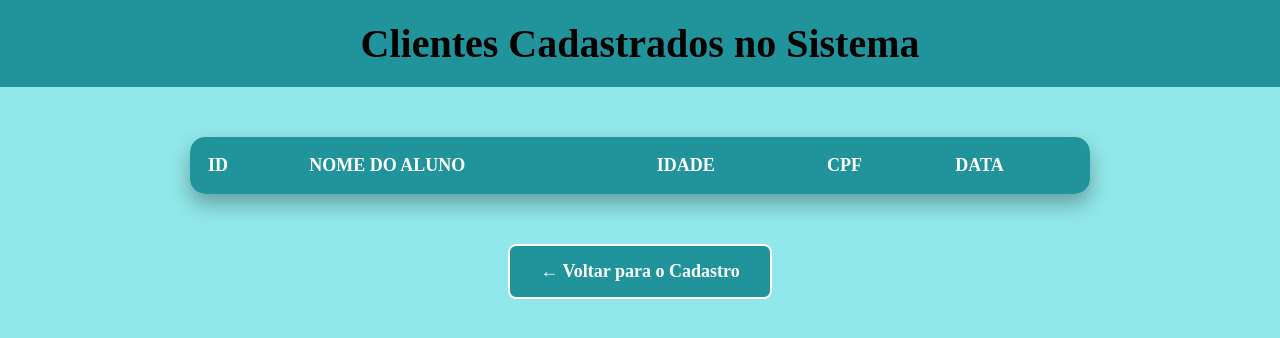
After one commit to Victor-gon-code/projeto_02, a Flask app: page /clientes in a window 1280 px wide. The commit adds this page. Shown: the top 338 px of the page. Run offline with Flask 3, Linux system fonts and the light colour scheme; data that the repository does not hold is empty.

Commit message:
nova tela de clientes

```diff
--- a/app.py
+++ b/app.py
@@ -52,5 +52,20 @@ def index():
                 return redirect(url_for('index'))
     return render_template('index.html')
 
+@app.route('/clientes')
+def clientes():
+    connection = sqlite3.connect(db_file)
+    cursor = connection.cursor()
+    cursor.execute(
+        'SELECT * FROM customers'
+    )
+    lista_clientes = cursor.fetchall()
+
+    cursor.close()
+    connection.close()
+    return render_template('clientes.html', alunos = lista_clientes)
+
+
+
 if __name__ == '__main__':
     app.run(debug=True)
--- /dev/null
+++ b/static/clientes.css
@@ -0,0 +1,87 @@
+body{
+    margin: 0;
+    background-color:  rgba(7, 201, 207, 0.445);
+}
+#meu_titulo{
+    text-align: center;
+    font-size: 70px;
+    margin: 0;
+    background-color: #21939b;
+    font-size: 40px;
+    text-align: center;
+    padding: 20px;
+}
+
+.tabela-container {
+    width: 80%;
+    max-width: 900px;
+    margin: 50px auto;
+    background-color: rgb(255, 255, 255);
+    border-radius: 15px;
+    box-shadow: 0px 10px 20px rgba(0, 0, 0, 0.3);
+    overflow: hidden;
+}
+
+.tabela-clientes {
+    width: 100%;
+    border-collapse: collapse;
+    text-align: left;
+}
+
+
+.tabela-clientes th {
+    background-color: #21939b;
+    color: white;
+    padding: 18px;
+    font-size: 18px;
+    text-transform: uppercase;
+}
+
+.tabela-clientes td {
+    padding: 15px 18px;
+    border-bottom: 1px solid #ddd;
+    color: #333;
+    font-size: 16px;
+    font-weight: bold;
+}
+
+
+.tabela-clientes tbody tr:nth-child(even) {
+    background-color: #f9f9f9;
+}
+
+
+.tabela-clientes tbody tr:hover {
+    background-color: #21939b;
+    color: white;
+    cursor: default;
+    transition: 0.2s;
+}
+
+.tabela-clientes tbody tr:hover td {
+    color: white;
+}
+
+.container-voltar {
+    display: flex;
+    justify-content: center;
+    margin-bottom: 50px;
+}
+
+.botao-voltar {
+    text-decoration: none;
+    background-color:#21939b;
+    color: white;
+    padding: 15px 30px;
+    border-radius: 8px;
+    font-weight: bold;
+    font-size: 18px;
+    transition: 0.3s;
+    border: 2px solid white;
+}
+
+.botao-voltar:hover {
+    background-color: #21939b;
+    box-shadow: 0px 10px 20px rgba(0, 0, 0, 0.3);
+    transform: scale(1.05);
+}
--- /dev/null
+++ b/templates/clientes.html
@@ -0,0 +1,42 @@
+<!DOCTYPE html>
+<html lang="pt-br">
+<head>
+    <link rel="stylesheet" href="{{url_for('static', filename = 'clientes.css')}}">
+    <meta charset="UTF-8">
+    <meta name="viewport" content="width=device-width, initial-scale=1.0">
+    <title>Lista de Alunos</title>
+</head>
+<body>
+    <h1 id="meu_titulo">Clientes Cadastrados no Sistema</h1>
+
+    <div class="tabela-container">
+        <table class="tabela-clientes">
+            <thead>
+                <tr>
+                    <th>ID</th>
+                    <th>Nome do Aluno</th>
+                    <th>Idade</th>
+                    <th>CPF</th>
+                    <th>Data</th>
+                </tr>
+            </thead>
+            <tbody>
+                {% for aluno in alunos %}
+                <tr>
+                    <td>{{ aluno[0] }}</td>
+                    <td>{{ aluno[1] }}</td>
+                    <td>{{ aluno[2] }}</td>
+                    <td>{{ aluno[3] }}</td>
+                    <td>{{ aluno[4] }}</td>
+                </tr>
+                {% endfor %}
+            </tbody>
+        </table>
+    </div>
+
+    <div class="container-voltar">
+        <a href="/" class="botao-voltar">← Voltar para o Cadastro</a>
+    </div>
+
+</body>
+</html>
--- a/templates/index.html
+++ b/templates/index.html
@@ -16,6 +16,9 @@
             <input type="number" name="idade_post" id="caixa_funcao" placeholder="digite a idade" required>
             <input type="text" name="data_post" id="caixa_data" placeholder="digite o a data" required>
             <button class="botao">inserir usuário</button>
+            <div class="container-ver-clientes">
+                <a href="/clientes" class="botao-ver-clientes">Ver Clientes Cadastrados</a>
+            </div>
         </div>
     </form>
     {% if erro %}
```
Also changed, not shown: static/style.css (+38 -13 lines).
